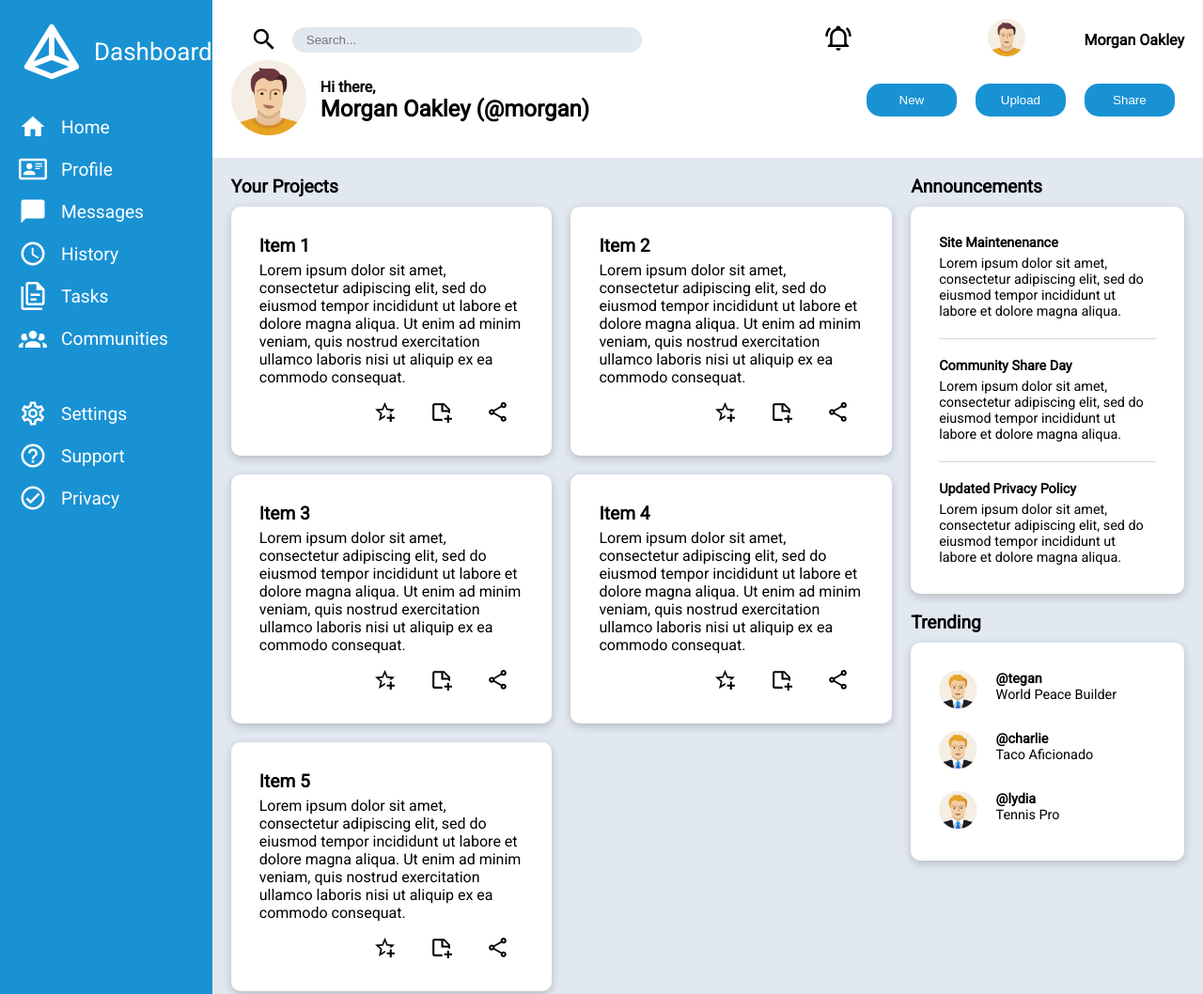
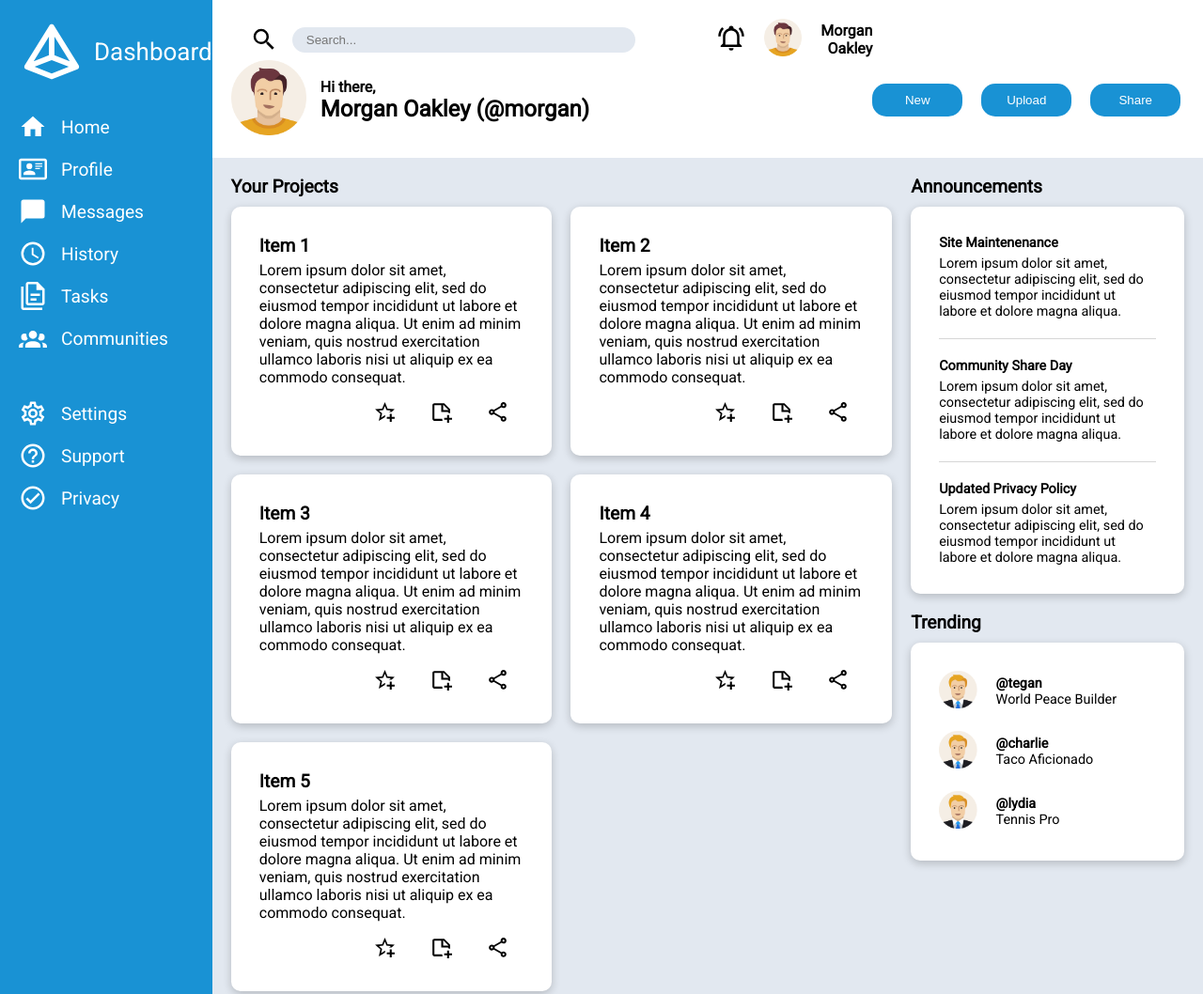
Before and after one commit to giuliorocca/admin_dashboard, a plain HTML site: page index.html in a window 1280 px wide. Shown: the top 1058 px of the page at 94% size. Drawn offline with Linux system fonts and the light colour scheme.

Commit message:
improves layout

```diff
--- a/index.html
+++ b/index.html
@@ -71,9 +71,11 @@
 
     <div class="header">
         <div class="search"><svg class="search_icon" xmlns="http://www.w3.org/2000/svg" viewBox="0 0 24 24"><title>magnify</title><path d="M9.5,3A6.5,6.5 0 0,1 16,9.5C16,11.11 15.41,12.59 14.44,13.73L14.71,14H15.5L20.5,19L19,20.5L14,15.5V14.71L13.73,14.44C12.59,15.41 11.11,16 9.5,16A6.5,6.5 0 0,1 3,9.5A6.5,6.5 0 0,1 9.5,3M9.5,5C7,5 5,7 5,9.5C5,12 7,14 9.5,14C12,14 14,12 14,9.5C14,7 12,5 9.5,5Z" /></svg><input type="text" placeholder="Search..."></div>
-        <div class="bell"><svg class="bell_icon" xmlns="http://www.w3.org/2000/svg" viewBox="0 0 24 24"><title>bell-ring-outline</title><path d="M10,21H14A2,2 0 0,1 12,23A2,2 0 0,1 10,21M21,19V20H3V19L5,17V11C5,7.9 7.03,5.17 10,4.29C10,4.19 10,4.1 10,4A2,2 0 0,1 12,2A2,2 0 0,1 14,4C14,4.1 14,4.19 14,4.29C16.97,5.17 19,7.9 19,11V17L21,19M17,11A5,5 0 0,0 12,6A5,5 0 0,0 7,11V18H17V11M19.75,3.19L18.33,4.61C20.04,6.3 21,8.6 21,11H23C23,8.07 21.84,5.25 19.75,3.19M1,11H3C3,8.6 3.96,6.3 5.67,4.61L4.25,3.19C2.16,5.25 1,8.07 1,11Z" /></svg></div>
-        <div class="small_avatar"><img src="images/avatar1.png" alt="user avatar" height="40px"></div>
-        <div class="user_name">Morgan Oakley</div>
+        <div class="top_right_header_group">
+            <div class="bell"><svg class="bell_icon" xmlns="http://www.w3.org/2000/svg" viewBox="0 0 24 24"><title>bell-ring-outline</title><path d="M10,21H14A2,2 0 0,1 12,23A2,2 0 0,1 10,21M21,19V20H3V19L5,17V11C5,7.9 7.03,5.17 10,4.29C10,4.19 10,4.1 10,4A2,2 0 0,1 12,2A2,2 0 0,1 14,4C14,4.1 14,4.19 14,4.29C16.97,5.17 19,7.9 19,11V17L21,19M17,11A5,5 0 0,0 12,6A5,5 0 0,0 7,11V18H17V11M19.75,3.19L18.33,4.61C20.04,6.3 21,8.6 21,11H23C23,8.07 21.84,5.25 19.75,3.19M1,11H3C3,8.6 3.96,6.3 5.67,4.61L4.25,3.19C2.16,5.25 1,8.07 1,11Z" /></svg></div>
+            <div class="small_avatar"><img src="images/avatar1.png" alt="user avatar" height="40px"></div>
+            <div class="user_name">Morgan Oakley</div>
+        </div>
         <div class="big_avatar">
             <div class="big_avatar_image">
                 <img src="images/avatar1.png" alt="user avatar" height="80px">
--- a/styles.css
+++ b/styles.css
@@ -99,7 +99,7 @@ a:active {
     grid-template-columns: 3fr 1fr 1fr 1fr;
     grid-template-rows: auto auto;
     grid-template-areas:
-        "search bell small_avatar user_name"
+        "search top_right_header_group top_right_header_group top_right_header_group"
         "big_avatar greeting buttons buttons";
     align-items: center;
     background-color: white;
@@ -127,6 +127,12 @@ a:active {
     grid-area: small_avatar;
     text-align: right;
     margin-left: 5px;
+}
+
+.top_right_header_group {
+    display: flex;
+    justify-content: end;
+    align-items: center;
 }
 
 .user_name {
@@ -242,6 +248,7 @@ a:active {
     justify-content: left;
     background: white;
     padding: 10px;
+    align-items: center;
 }
 
 .trending_user_info {
```
